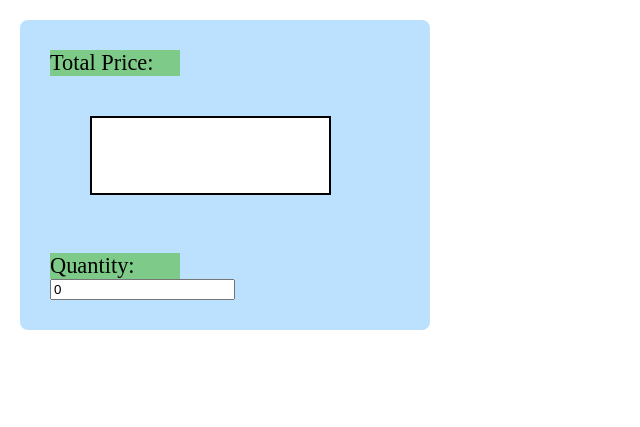
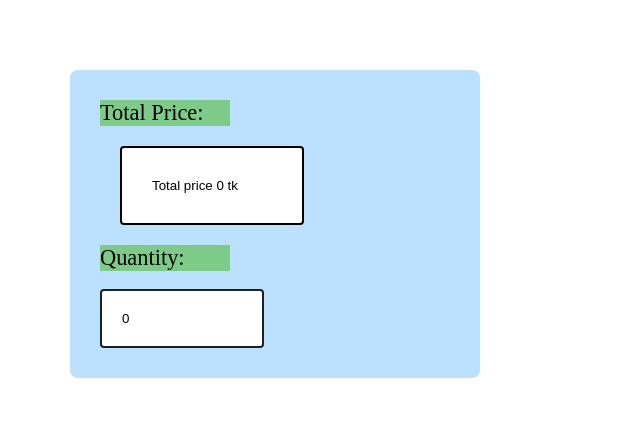
Before and after one commit to romrom11248/learning-web-technologies-spring2025-2026-sec-a, a PHP site: the page made by Management System/1.html in a window 1280 px wide. Shown: the top 427 px of the page, without its empty margins (0-640 px from the left). Run offline with PHP 8.4, Linux system fonts and the light colour scheme.

Commit message:
modified the css a little

```diff
--- a/Management System/1.html
+++ b/Management System/1.html
@@ -10,8 +10,9 @@
     <div id="container">
         <label for="total">Total Price:</label>
         <input type="text" id="display" readonly>
-        <br><br>
+        <br>
         <label for="quantity">Quantity:</label>
+        <br>
         <input type="number" id="quantity" value="0">
 
 
--- a/Management System/calculation.js
+++ b/Management System/calculation.js
@@ -17,7 +17,7 @@ function calculate(){
     }
         let x=Quantity*unitPrice;
         display.value="Total price "+ x+" tk";
-
+        //display.value.style.fontSize="1.4rem";
         if(x>1000){
             alert("Customer is eligible for gift coupon!");
         }
@@ -26,3 +26,4 @@ function calculate(){
 }
 
 quantity.addEventListener("input",calculate);
+calculate();
--- a/Management System/style.css
+++ b/Management System/style.css
@@ -1,6 +1,7 @@
 body{
     margin: 20px;
     align-items: center;
+    padding: 50px;
 }
 
 #container {
@@ -8,11 +9,12 @@ body{
     padding: 30px;
     border-radius: 8px;
     width: 350px;
+    align-items: center;
 }
 #display{
     border: 2px solid black;
 
-    margin: 40px;
+    margin: 20px;
     padding: 30px;
 }
 label {
@@ -21,3 +23,11 @@ label {
    background-color: rgb(126, 203, 137);
    width: 130px;
 }
+
+input {
+    width: 120px;
+    padding: 20px;
+    border: 2px solid #211e1e;
+    border-radius: 4px;
+   align-items: center;
+}
```
